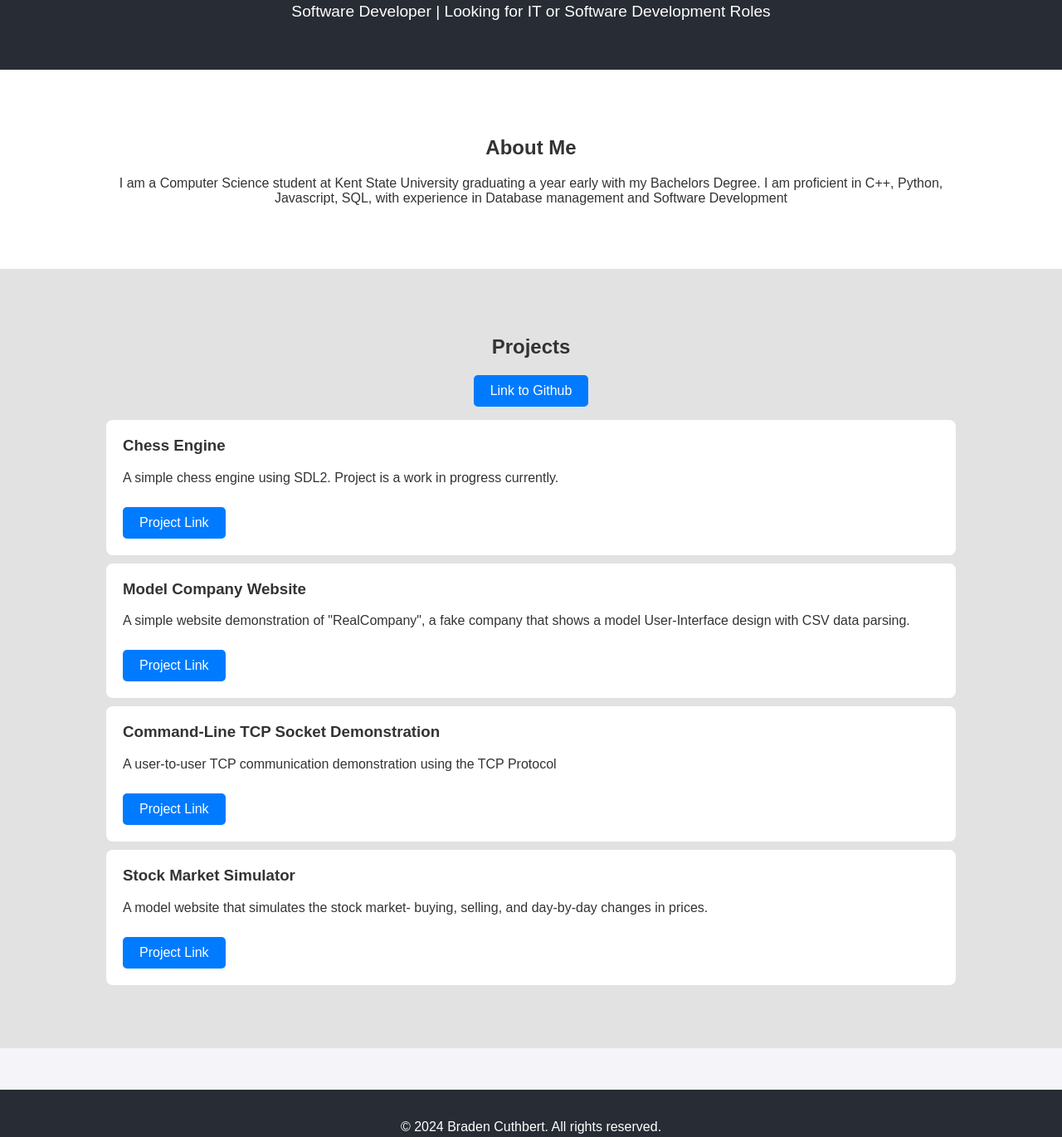
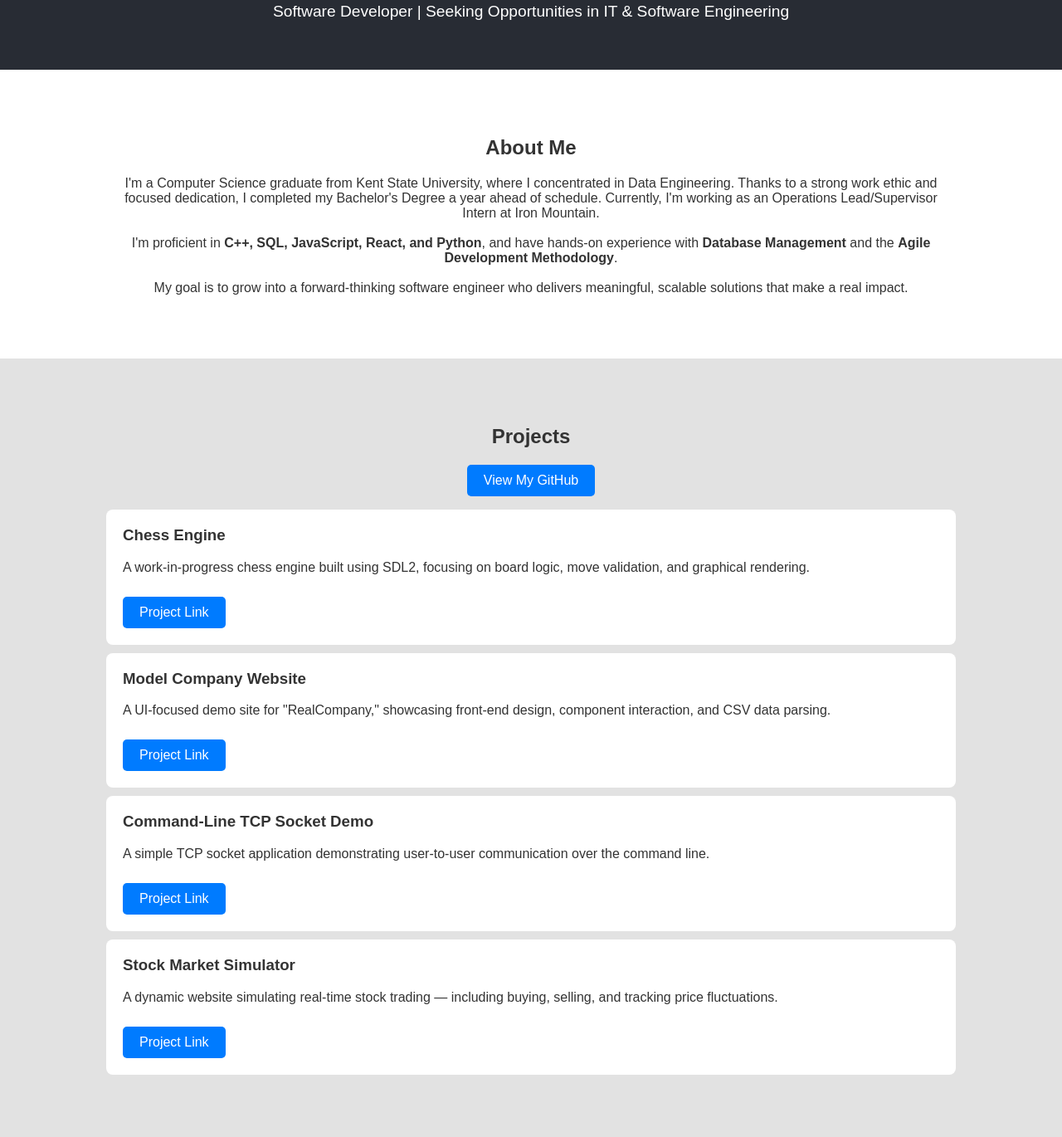
Before and after one commit to BCuthbert/portfolio, a plain HTML site: page index.html in a window 1280 px wide. Shown: the part 93-1463 px from the top of the page at 83% size. Drawn offline with Linux system fonts and the light colour scheme.

Commit message:
Updated text

```diff
--- a/index.html
+++ b/index.html
@@ -13,46 +13,56 @@
     <header>
         <div class="container">
             <h1>Braden Cuthbert</h1>
-            <p>Software Developer | Looking for IT or Software Development Roles</p>
+            <p>Software Developer | Seeking Opportunities in IT & Software Engineering</p>
         </div>
     </header>
 
     <section id="about">
         <div class="container">
             <h2>About Me</h2>
-            <p>I am a Computer Science student at Kent State University graduating a year early with my Bachelors
-                Degree. I am proficient in C++, Python, Javascript, SQL, with experience in Database management and
-                Software Development</p>
+            <p>
+                I'm a Computer Science graduate from Kent State University, where I concentrated in Data Engineering.
+                Thanks to a strong work ethic and focused dedication, I completed my Bachelor's Degree a year ahead of
+                schedule.
+                Currently, I'm working as an Operations Lead/Supervisor Intern at Iron Mountain.
+                <br><br>
+                I'm proficient in <b>C++, SQL, JavaScript, React, and Python</b>, and have hands-on experience with
+                <b>Database Management</b> and the <b>Agile Development Methodology</b>.
+                <br><br>
+                My goal is to grow into a forward-thinking software engineer who delivers meaningful, scalable solutions
+                that make a real impact.
+            </p>
         </div>
     </section>
 
     <section id="projects">
         <div class="container">
             <h2>Projects</h2>
-            <a href="https://github.com/BCuthbert"
-                style="display:block;margin-left:auto;margin-right:auto;width:fit-content;">Link to
-                Github</a>
+            <a href="https://github.com/BCuthbert" style="display:block;margin: 0 auto; width: fit-content;">View My
+                GitHub</a>
             <ul>
                 <li>
                     <h3>Chess Engine</h3>
-                    <p>A simple chess engine using SDL2. Project is a work in progress currently.</p>
+                    <p>A work-in-progress chess engine built using SDL2, focusing on board logic, move validation, and
+                        graphical rendering.</p>
                     <a href="https://github.com/BCuthbert/Chess">Project Link</a>
                 </li>
                 <li>
                     <h3>Model Company Website</h3>
-                    <p>A simple website demonstration of "RealCompany", a fake company that shows a model User-Interface
-                        design with CSV data parsing.</p>
+                    <p>A UI-focused demo site for "RealCompany," showcasing front-end design, component interaction, and
+                        CSV data parsing.</p>
                     <a href="https://github.com/BCuthbert/Human_Interface_Computing_Project">Project Link</a>
                 </li>
                 <li>
-                    <h3>Command-Line TCP Socket Demonstration</h3>
-                    <p>A user-to-user TCP communication demonstration using the TCP Protocol</p>
+                    <h3>Command-Line TCP Socket Demo</h3>
+                    <p>A simple TCP socket application demonstrating user-to-user communication over the command line.
+                    </p>
                     <a href="https://github.com/BCuthbert/socket">Project Link</a>
                 </li>
                 <li>
                     <h3>Stock Market Simulator</h3>
-                    <p>A model website that simulates the stock market- buying, selling, and day-by-day changes in
-                        prices.</p>
+                    <p>A dynamic website simulating real-time stock trading — including buying, selling, and tracking
+                        price fluctuations.</p>
                     <a href="https://github.com/BCuthbert/Intro_to_Database_Systems_Final_Project">Project Link</a>
                 </li>
             </ul>
@@ -61,7 +71,8 @@
 
     <footer>
         <div class="container">
-            <p>&copy; 2024 Braden Cuthbert. All rights reserved.</p>
+            <br>
+            <br>
         </div>
     </footer>
 </body>
```
